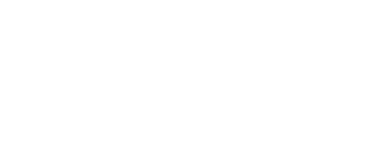
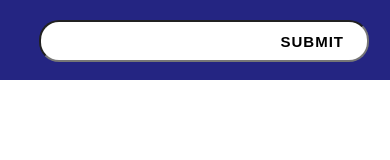
Before and after one commit to thePlebDev/image-gallery, a React app: page /navbar in a window 390 px wide. Built offline with nearby package versions, Linux system fonts and the light colour scheme.

Commit message:
NavBar for mobile view

```diff
--- a/public/index.html
+++ b/public/index.html
@@ -9,6 +9,7 @@
       name="description"
       content="Web site created using create-react-app"
     />
+    <link href="https://stackpath.bootstrapcdn.com/font-awesome/4.7.0/css/font-awesome.min.css"
     <link rel="apple-touch-icon" href="%PUBLIC_URL%/logo192.png" />
     <!--
       manifest.json provides metadata used when your web app is installed on a
--- /dev/null
+++ b/src/Hooks/Form/index.js
@@ -0,0 +1,34 @@
+import {useState,useEffect} from 'react';
+import { Redirect } from 'react-router-dom';
+
+const useForm = (validate,apiCall)=>{
+  const [searchState,setSearchState] = useState({search:''})
+  const [errors,setErrors] = useState({})
+  const [isSubmitting,setIsSubmitting] = useState(false)
+
+  const handleSubmit = (e)=>{
+    e.preventDefault()
+    setErrors(validate(searchState.search))
+    setIsSubmitting(true)
+  }
+
+  const handleChange=(e)=>{
+    setSearchState({[e.target.name]:e.target.value})
+  }
+
+  useEffect(()=>{
+      if(Object.keys(errors).length === 0 && isSubmitting){
+
+      }
+  },[errors,isSubmitting])
+
+
+  return{
+    searchState,
+    handleChange,
+    handleSubmit,
+    errors
+  }
+}
+
+export default useForm
--- a/src/components/App/index.js
+++ b/src/components/App/index.js
@@ -4,6 +4,7 @@ import {Switch,Route} from 'react-router-dom';
 
 import ImageScroller from '../ImageScroller';
 import Profile from '../Profile';
+import NavBar from '../NavBar';
 
 const App = ()=>{
   const theme={
@@ -18,6 +19,7 @@ const App = ()=>{
             <ImageScroller />
           </Route>
           <Route exact path='/profile/:username' component={Profile}/>
+          <Route exact path='/navbar' component={NavBar}/>
         </Switch>
       </ThemeProvider>
     </div>
--- /dev/null
+++ b/src/components/NavBar/index.js
@@ -0,0 +1,64 @@
+import React,{useState} from 'react';
+import styled from 'styled-components';
+import useForm from '../../Hooks/Form'
+import {validate,axiosCall} from '../../utils'
+
+const Input = styled.input`
+  width:100%;
+  padding-left:12px;
+  padding-bottom:2px;
+  height:35px;
+  margin:20px auto;
+  border-radius:20px;
+  outline:none;
+`
+const Form = styled.form`
+width: 80%;
+margin:0 auto;
+position:relative;
+border-color: #d1d1d1;
+`
+const Container = styled.div`
+ background-color:${props => props.theme.main};
+ height:80px;
+
+`
+const Button = styled.button`
+  background-color:white;
+  height:35px;
+  margin-left:20px;
+  border:none;
+  border-radius: 20px;
+  position:absolute;
+  top:24px;
+  right:-13px;
+  padding:5px 20px;
+  font-size:15px;
+  letter-spacing:1px;
+  font-weight:600;
+  text-transform:uppercase;
+  outline:none;
+`
+
+const NavBar =()=>{
+const {handleChange,handleSubmit,searchState,errors} = useForm(validate,axiosCall)
+  return(
+    <Container>
+      <Form onSubmit={(e)=>handleSubmit(e)} >
+        <label>
+          <Input type='text'
+          name='search'
+          value={searchState.value}
+          onChange={(e)=>handleChange(e)}/>
+        </label>
+        <Button type='Submit'>Submit</Button>
+      </Form>
+
+      {
+        errors? <div>{errors.value}</div> : <div>Nothing here</div>
+      }
+    </Container>
+  )
+}
+
+export default NavBar
--- a/src/utils/index.js
+++ b/src/utils/index.js
@@ -7,5 +7,14 @@ const axiosCall = async (extension)=>{
     return(response.data)
 }
 
+const validate =(value)=>{
+  console.log(value)
+  let errors ={}
+  if(!value){
+    errors.value = 'Please enter a value'
+  }
+  return errors
+}
 
-export {axiosCall}
+
+export {axiosCall,validate}
```
